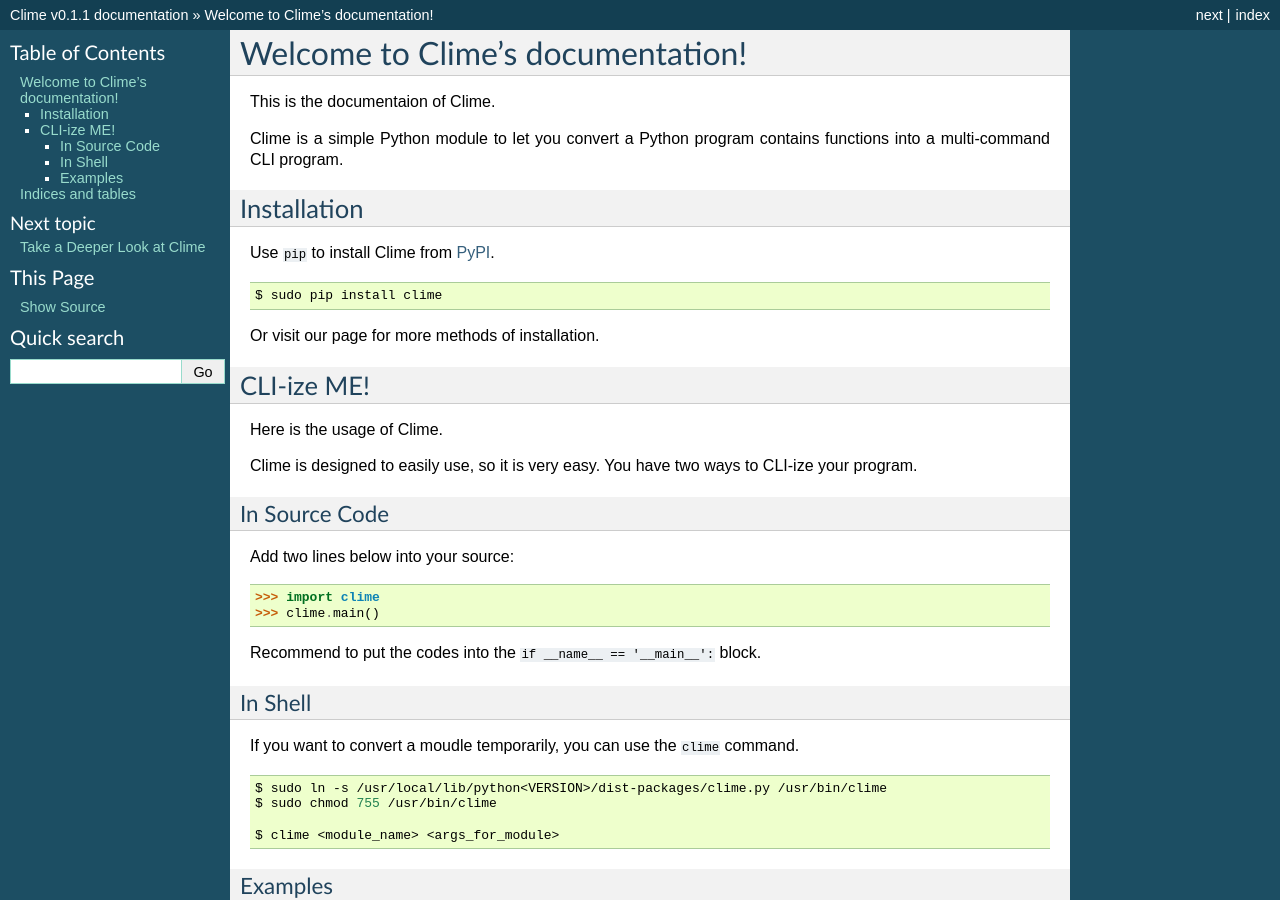
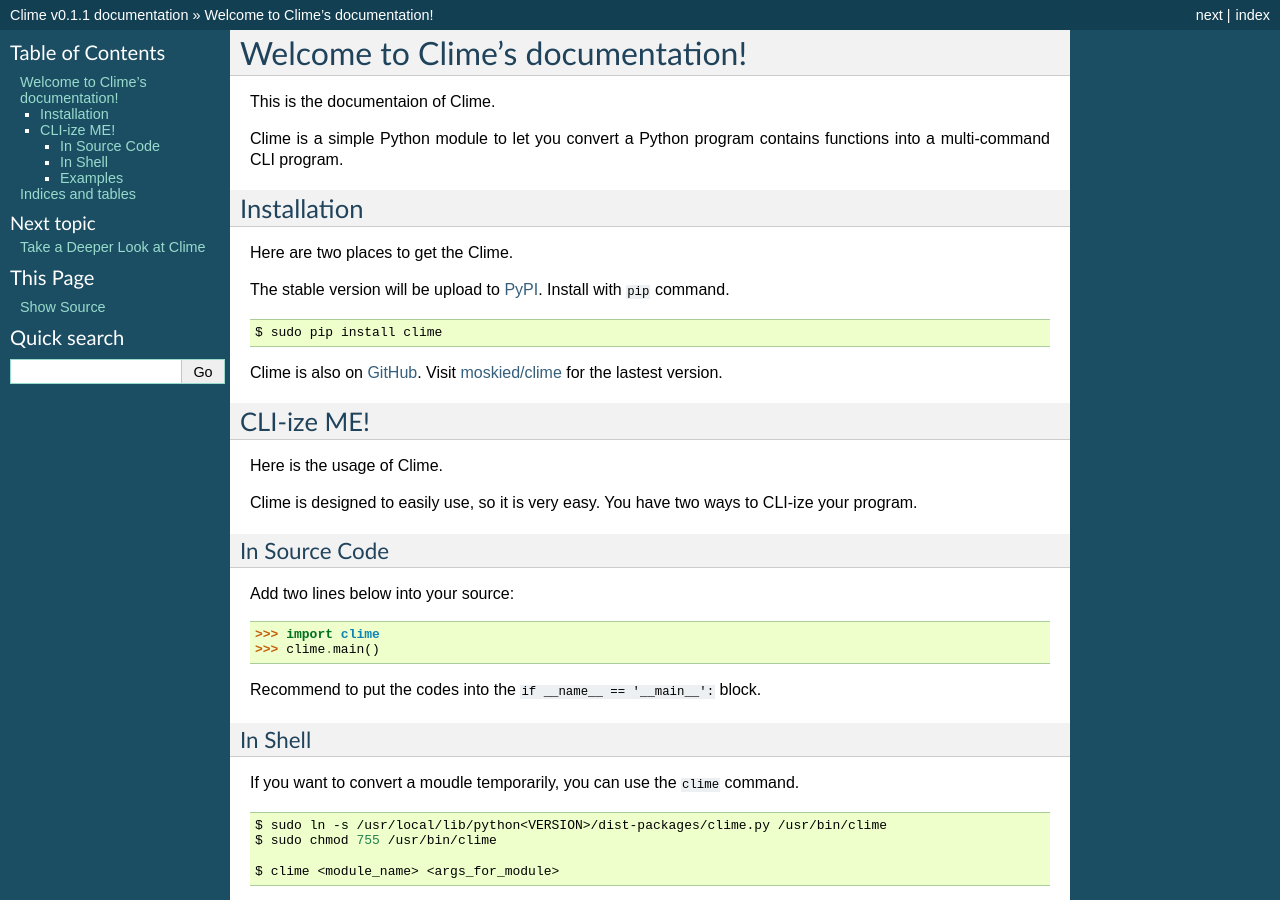
Before and after one commit to moskytw/clime, a Sphinx documentation site: the page built from docs/index.rst, in a window 1280 px wide and 900 px high. Built offline with Sphinx 7.4.7, drawn with Linux system fonts in a browser that asks for light colours.

Commit message:
updated the installation

```diff
--- a/docs/index.rst
+++ b/docs/index.rst
@@ -14,13 +14,19 @@
 Installation
 ------------
 
-Use ``pip`` to install Clime from `PyPI <http://pypi.python.org/>`_.
+Here are two places to get the Clime.
+
+The stable version will be upload to `PyPI`_.  Install with ``pip`` command.
 
 .. code-block:: bash
 
     $ sudo pip install clime
 
-Or visit our page for more methods of installation.
+Clime is also on GitHub_. Visit `moskied/clime`_ for the lastest version.
+
+.. _GitHub: http://github.com/
+.. _`moskied/clime`: https://github.com/moskied/clime
+.. _PyPI: http://pypi.python.org/
 
 CLI-ize ME!
 -----------
```
Also changed, not shown: README.rst (+8 -2 lines).
